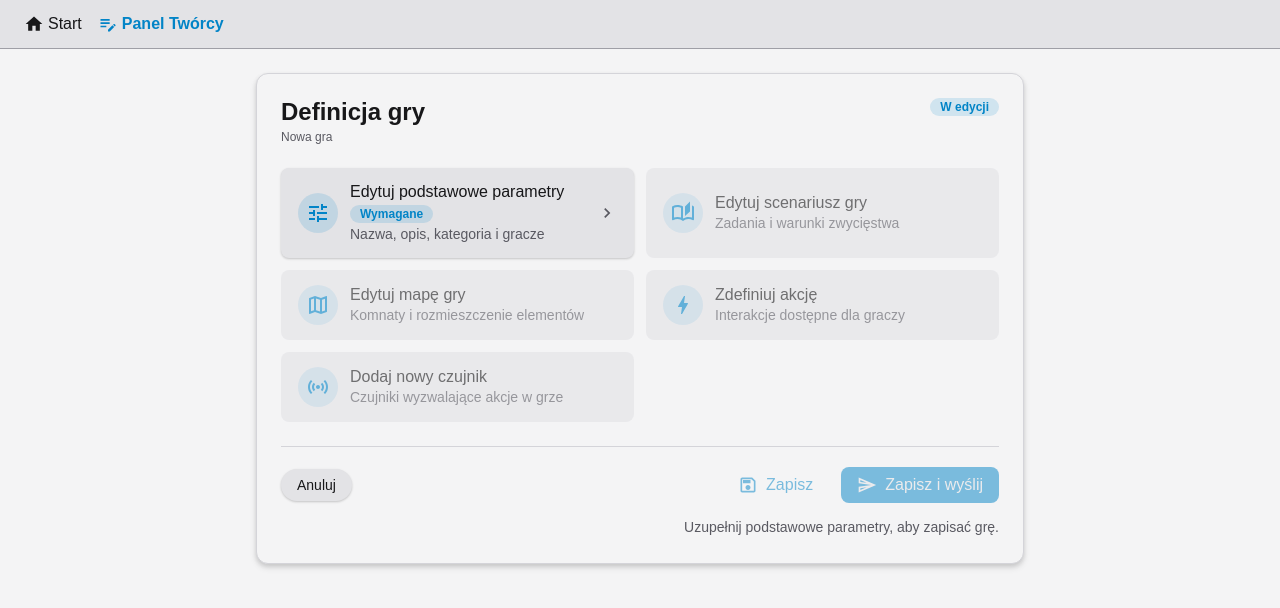
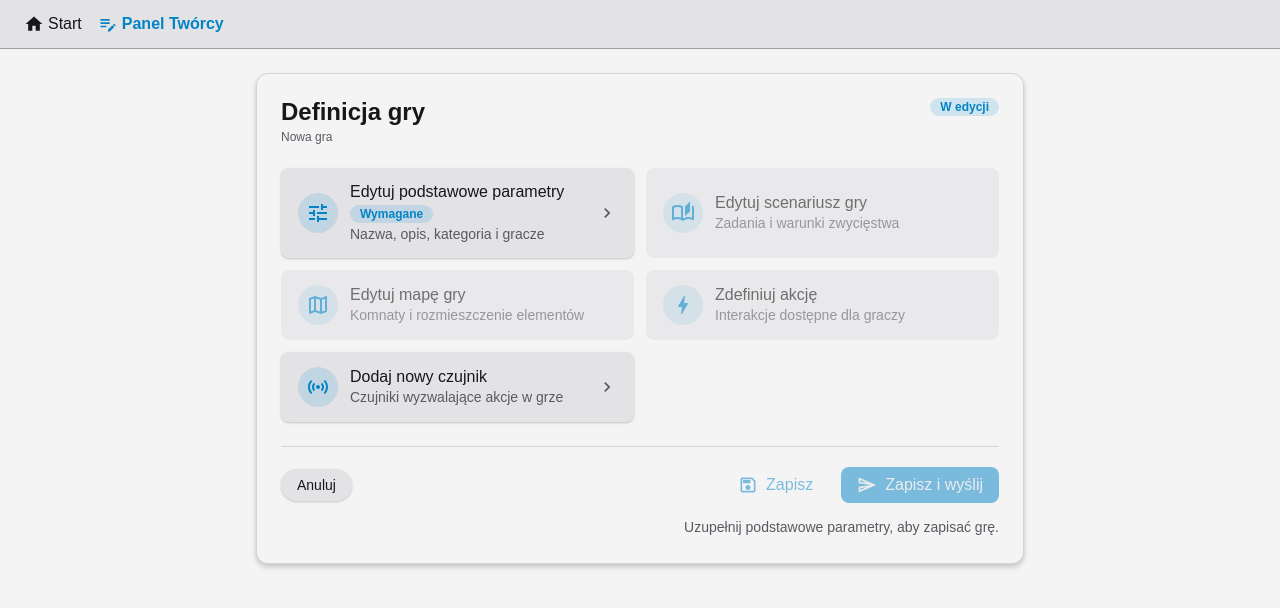
Before and after one commit to Igor-Ochocki/POP-2026Z, a React (Vite) app in the folder frontend/: page /creator/games/new in a window 1280 px wide. Shown: the top 608 px of the page. Built offline with nearby package versions, Linux system fonts and the light colour scheme; no server answers; a web font is replaced by a local one.

Commit message:
dodano onClick do przycisku ActionDefinition w ramach PU51

```diff
--- a/frontend/src/views/GameDefinitionView/GameDefinitionView.tsx
+++ b/frontend/src/views/GameDefinitionView/GameDefinitionView.tsx
@@ -124,6 +124,7 @@ export function GameDefinitionView() {
               icon={<SensorsOutlinedIcon />}
               title='Dodaj nowy czujnik'
               description='Czujniki wyzwalające akcje w grze'
+              onClick={() => actionDefinitionActions.onAddAction(game?.gameId || DEV_GAME_ID)}
             />
           </div>
           <footer className='game-definition-view__footer'>
```
